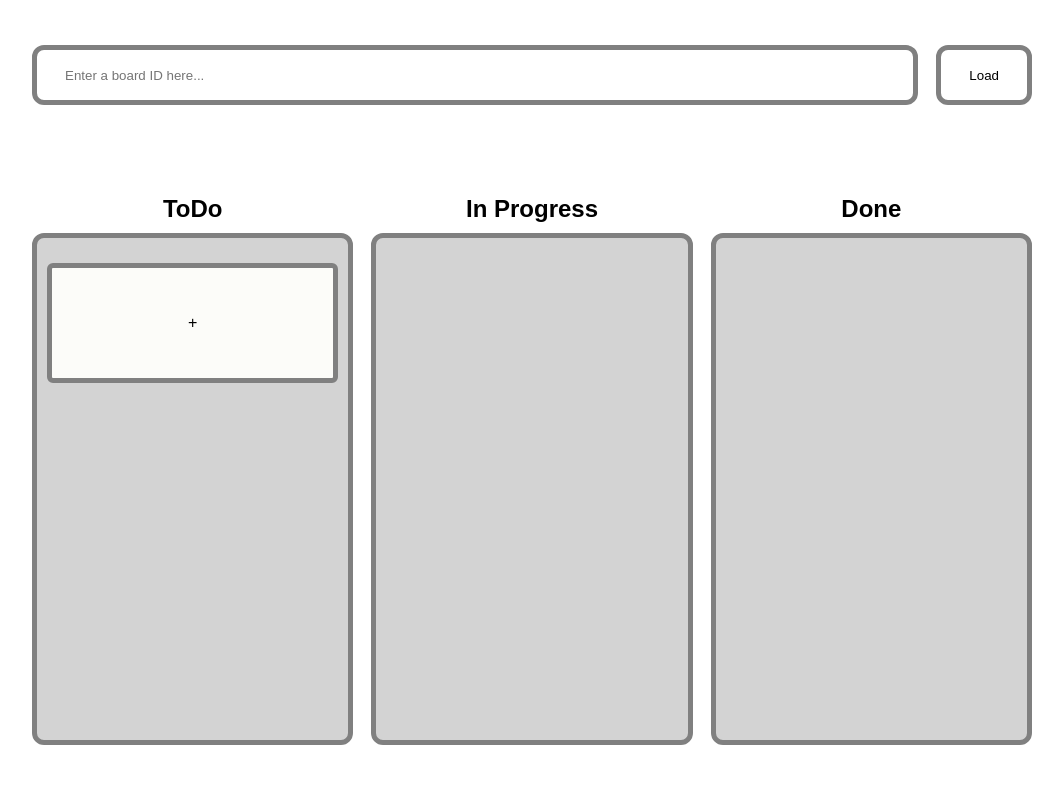
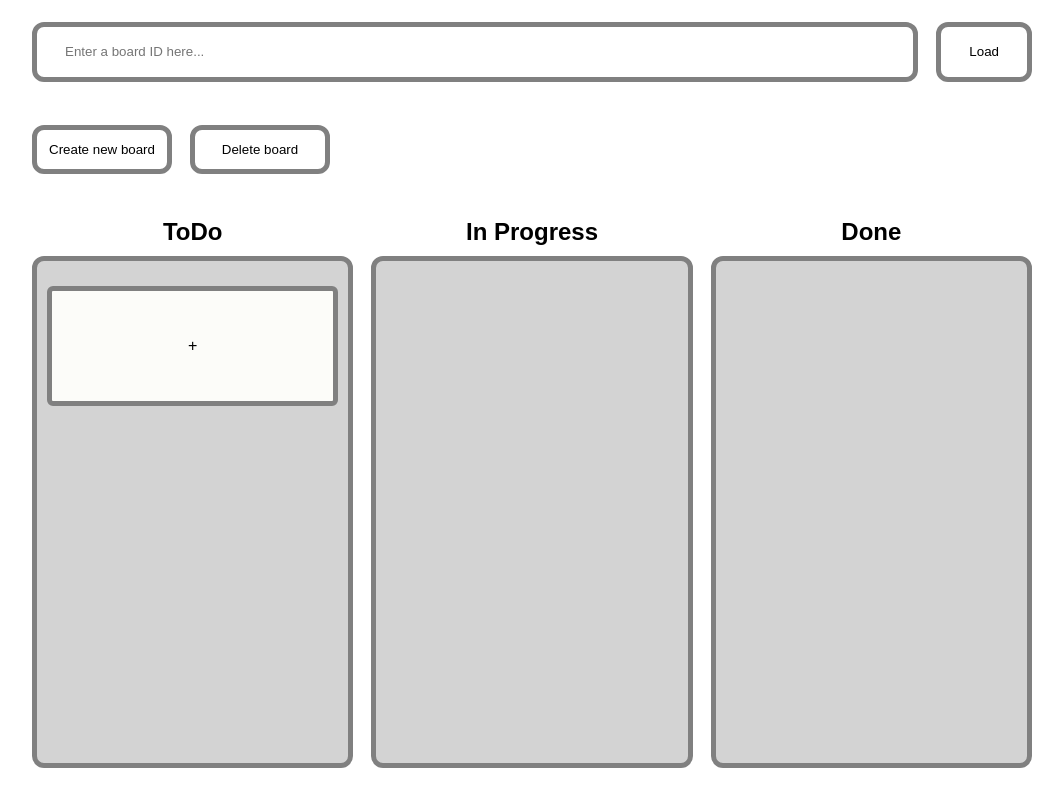
Before and after one commit to darynakarmazin/kanban-client, a React (Create React App) app: page / in a window 1280 px wide. Shown: the whole page, without its empty margins (108-1171 px from the left). Built offline with nearby package versions, Linux system fonts and the light colour scheme.

Commit message:
Added buttons for creating new boards

```diff
--- a/src/components/App.tsx
+++ b/src/components/App.tsx
@@ -148,12 +148,22 @@ function App() {
         </button>
       </form>
 
-      {kanbanData && (
-        <div className="kanban-data">
-          <h1>{`Kanban board name: ${kanbanData?.name}`}</h1>
-          <p>{`Kanban board id: ${kanbanData?.hashId}`}</p>
+      <div className="kanban-menu">
+        <div className="kanban-buttons">
+          <button type="button" className="kanban-btn">
+            Create new board
+          </button>
+          <button type="button" className="kanban-btn">
+            Delete board
+          </button>
         </div>
-      )}
+        {kanbanData && (
+          <div className="kanban-data">
+            <h1>{`Kanban board name: ${kanbanData?.name}`}</h1>
+            <p>{`Kanban board id: ${kanbanData?.hashId}`}</p>
+          </div>
+        )}
+      </div>
 
       <ul className="board-list">
         {boards.map((board) => (
--- a/src/index.css
+++ b/src/index.css
@@ -91,6 +91,26 @@ button {
   }
 }
 
+.kanban-menu {
+  display: flex;
+  width: 100%;
+  align-items: center;
+  justify-content: space-between;
+}
+
+.kanban-buttons {
+  display: flex;
+  gap: 18px;
+
+  .kanban-btn {
+    width: 140px;
+    border: 5px solid grey;
+    border-radius: 12px;
+    padding: 12px;
+    background-color: transparent;
+  }
+}
+
 .kanban-data {
   margin-left: auto;
   text-align: right;
```
